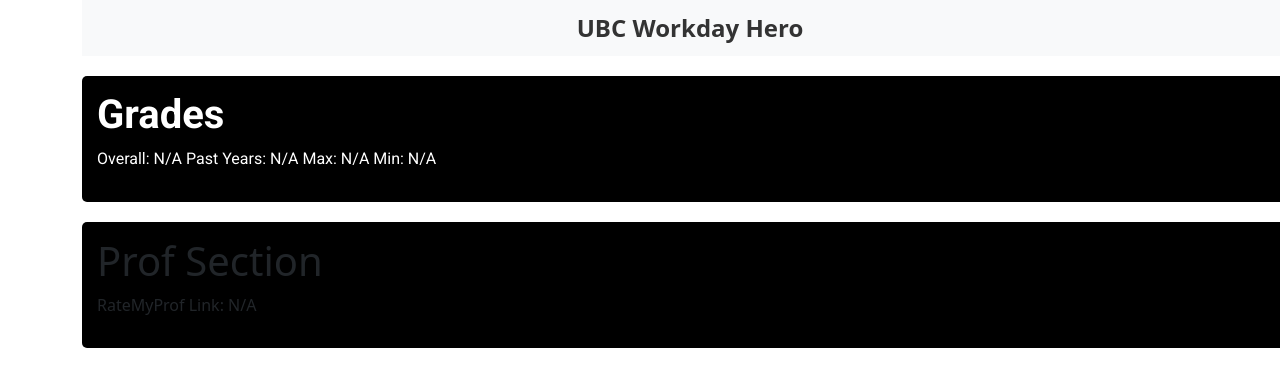
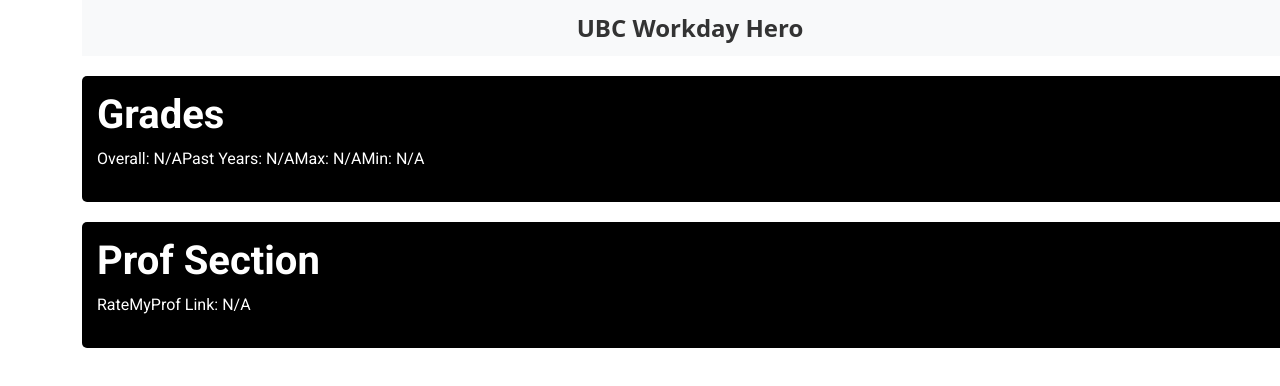
Before and after one commit to aqil18/ubc-workday-hero, a React (Create React App) app in the folder react-chrome-ext/: page / in a window 1280 px wide. Shown: the top 386 px of the page. Built offline with nearby package versions, Linux system fonts and the light colour scheme; no server answers.

Commit message:
Flex boxed.

```diff
--- a/react-chrome-ext/src/App.css
+++ b/react-chrome-ext/src/App.css
@@ -20,7 +20,12 @@
   padding: 10px; /* Padding inside each content div */
 }
 
-.content-upper, content-bottom {
+.flexbox-container {
+  display: flex;
+  flex-direction: row;
+}
+
+.content-upper, .content-bottom {
   margin-bottom: 20px; /* Space below the upper content */
 }
 
--- a/react-chrome-ext/src/App.tsx
+++ b/react-chrome-ext/src/App.tsx
@@ -131,13 +131,29 @@
             <div className='content-upper'>
                 <section className="upper-section">
                     <h1 className='style2'>Grades</h1>
-                    <p className='style1'>Overall: {average} Past Years: {average5} Max: {max} Min: {min}</p>
+
+                    <div className='flexbox-container'>
+                        <div>
+                            <p className='style1'>Overall: {average}</p>
+                        </div>
+                        <div>
+                            <p className='style1'>Past Years: {average5}</p>
+                        </div>
+                        <div>
+                            <p className='style1'> Max: {max} </p>
+                        </div>
+                        <div>
+                            <p className='style1'>Min: {min}</p>
+                        </div>
+                    </div>
+
+
                 </section>
             </div>
             <div className='content-bottom'>
                 <section className="bottom-section">
-                <h1>Prof Section</h1>
-                <p>RateMyProf Link: {profUrl}</p>
+                <h1 className='style2'>Prof Section</h1>
+                <p className='style1'>RateMyProf Link: {profUrl}</p>
                 </section>
                 <section></section>
             </div>
```
Also changed, not shown: 1 other file (tests, documents, lock files or other folders).
